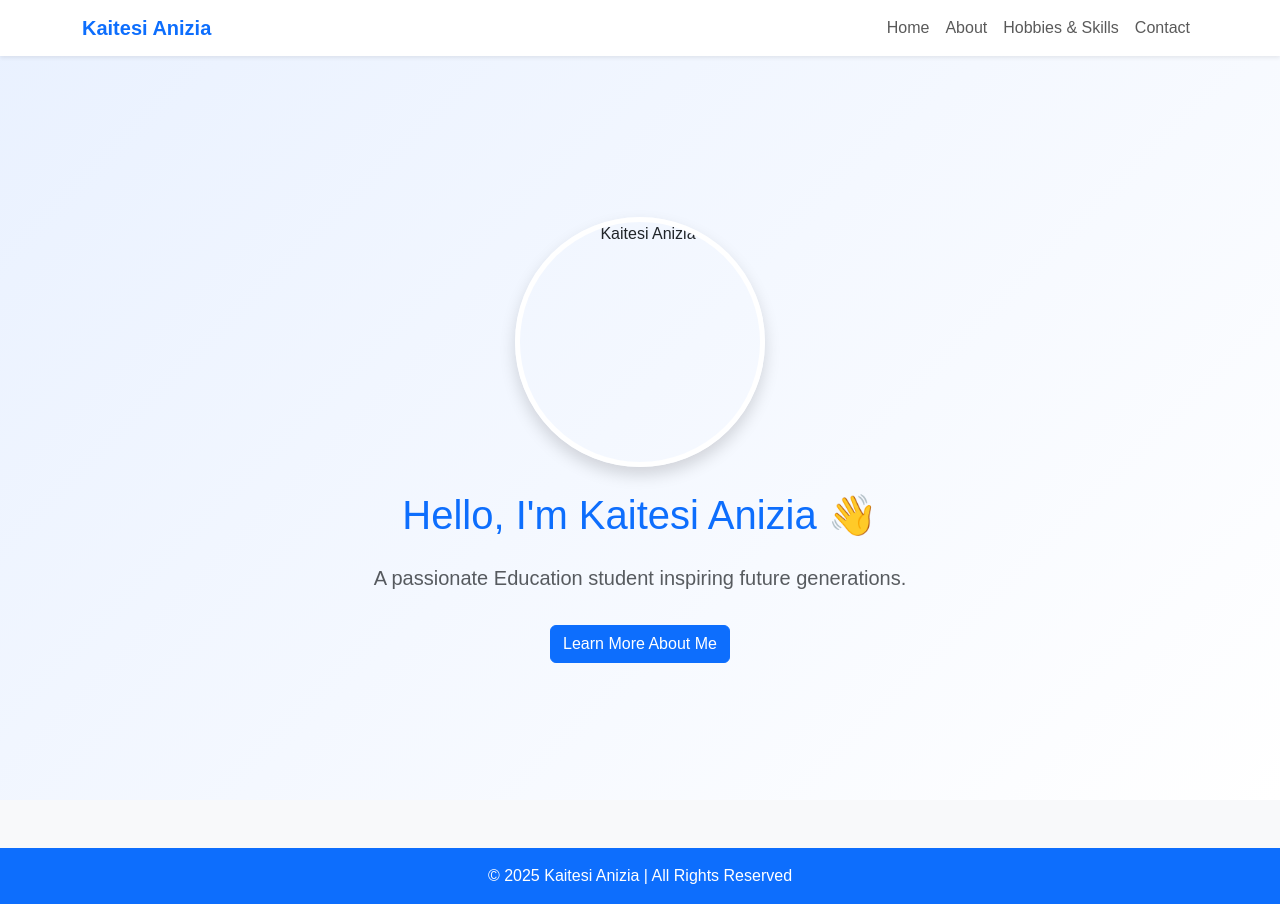
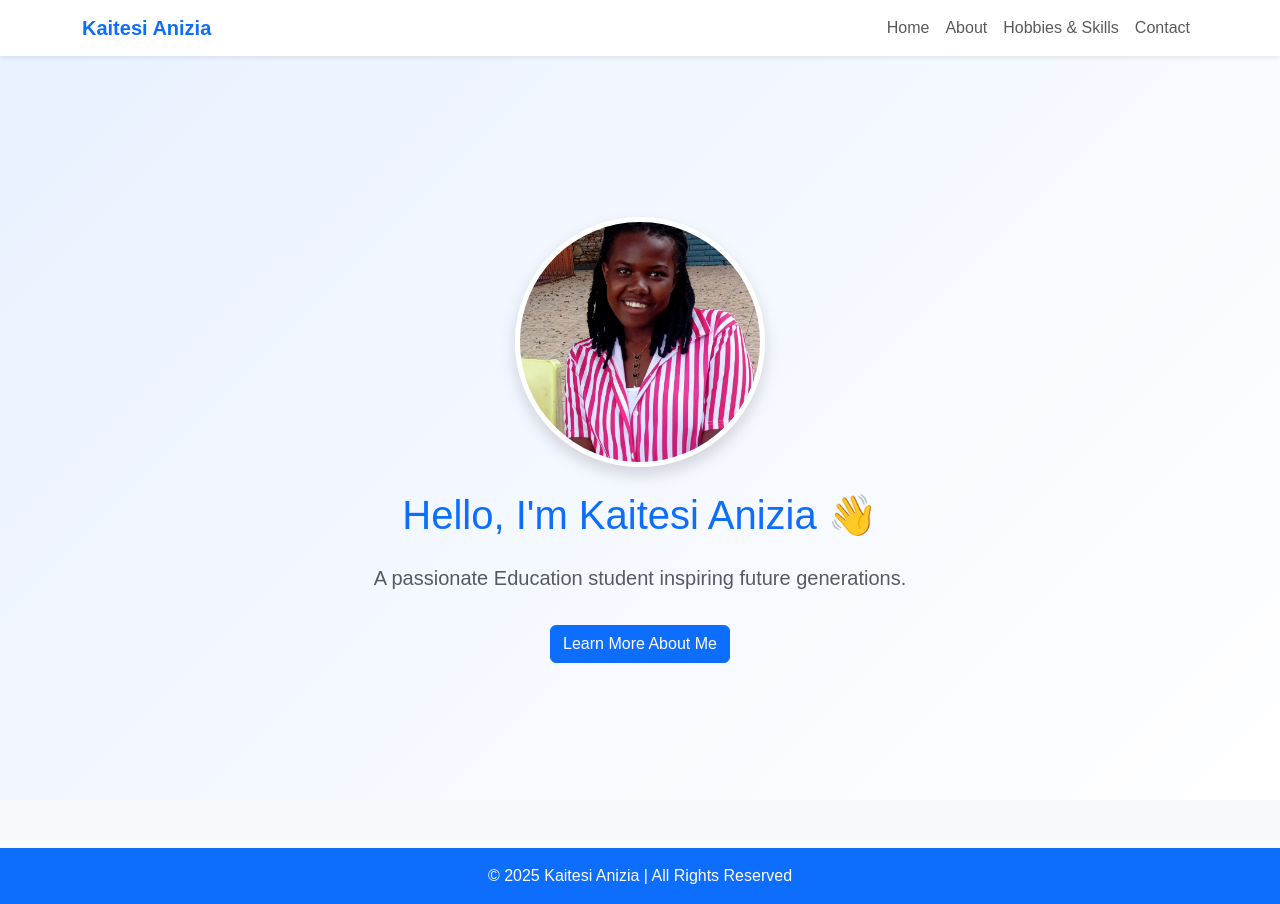
Before and after one commit to TesiTesi256/anizia, a plain HTML site: page index.html in a window 1280 px wide. Drawn offline with nearby package versions, Linux system fonts and the light colour scheme; files whose address does not match are found by name.

Commit message:
2nd push
added a new image

```diff
--- a/index.html
+++ b/index.html
@@ -31,7 +31,7 @@
 
     <!-- HERO SECTION -->
     <section class="hero d-flex align-items-center justify-content-center flex-column text-center">
-        <img src="your-image.jpg" alt="Kaitesi Anizia" class="rounded-circle shadow hero-img">
+        <img src="tesi.jpg" alt="Kaitesi Anizia" class="rounded-circle shadow hero-img">
         <h1 class="mt-4 text-primary animate-fade">Hello, I'm Kaitesi Anizia 👋</h1>
         <p class="lead mt-3 text-muted animate-up">A passionate Education student inspiring future generations.</p>
         <a href="about.html" class="btn btn-primary mt-3 animate-up">Learn More About Me</a>
```
Also changed, not shown: tesi.jpg (added).
